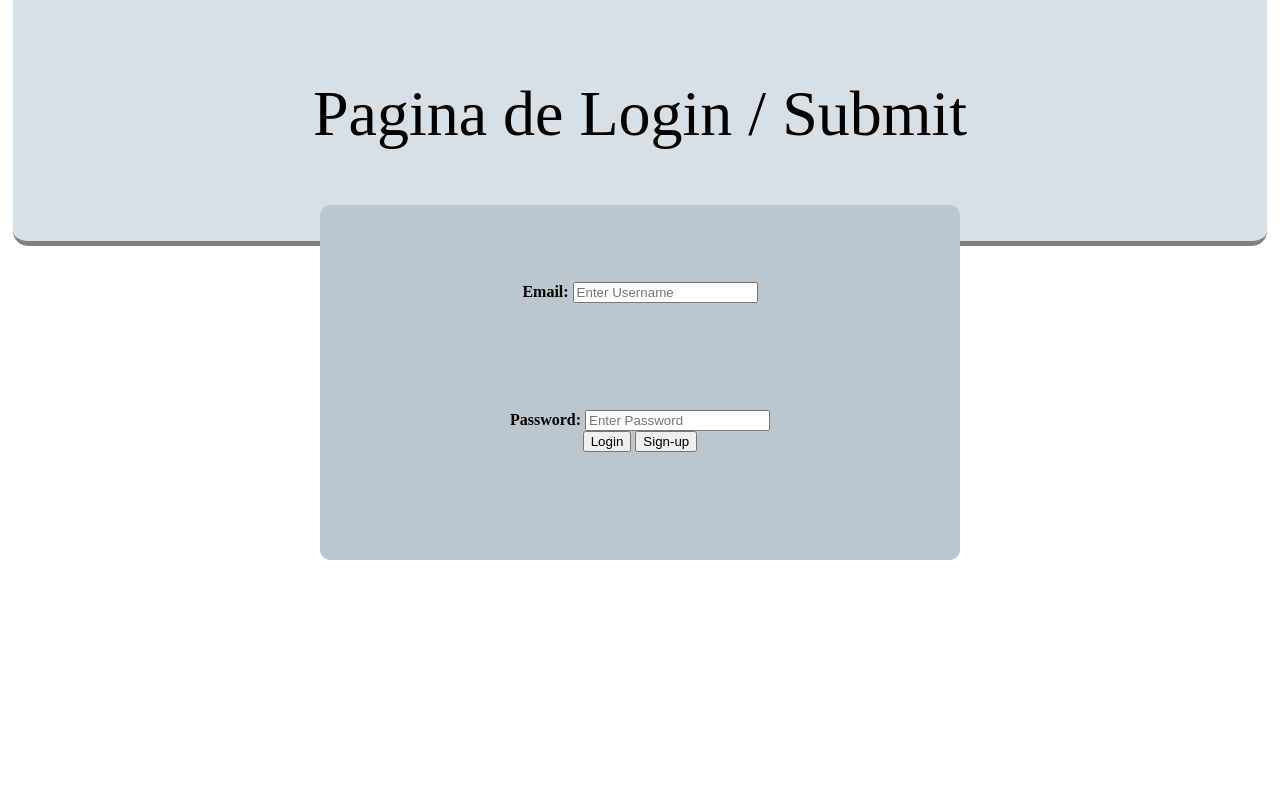
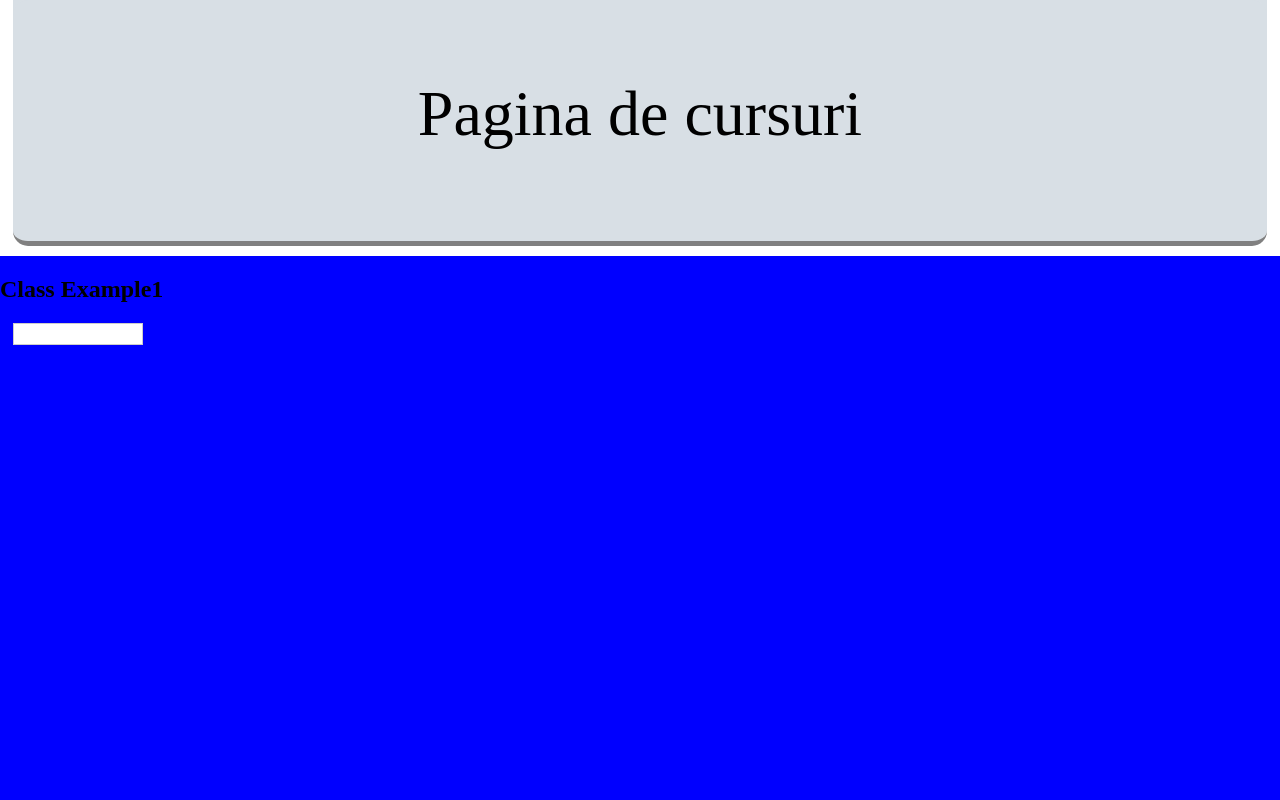
Before and after one commit to pavelstefan/ITFestFrontend, a plain HTML site: page index.html in a window 1280 px wide. Drawn offline with Linux system fonts and the light colour scheme.

Commit message:
Version v0.01c

```diff
--- a/index.html
+++ b/index.html
@@ -6,11 +6,15 @@
 
 <body>
 	<div class="header-container">
-		<div class="header">
+		<div id="LoginPage" class="header">
 			Pagina de Login / Submit
 		</div>
+		<div id="CoursesPage" class="header">
+			Pagina de cursuri
+		</div>
+
 		<div class="header-background">
-	</div>
+		</div>
 </div>
 
 <div class="body-container">
@@ -22,13 +26,13 @@
 
 		<div class="Email-container">
 		<label><b>Email:</b></label>
-		<input id="emailTextField" type="email" placeholder="Enter Username" name="uname" required>
+		<input id="loginEmailTextField" type="email" placeholder="Enter Username" name="uname" required>
 		</div>
 
 
 		<div class="psw-container">
 		<label><b>Password:</b></label>
-		<input id="passwordTextField" type="password" placeholder="Enter Password" name="psw" required>
+		<input id="loginPasswordTextField" type="password" placeholder="Enter Password" name="psw" required>
 		</div>
 
 		<button id="loginButton" class="Login" style="margin-bottom: 5%">Login</button>
@@ -42,24 +46,21 @@
 		<p id="errorMessage" class="errorMsg"><u>*Not the correct input</u></p>
 
 		<label><b>Name:</b></label>
-		<input id="emailTextField" type="email" placeholder="Enter Username" name="uname" required>
+		<input id="signupNameTextField" type="text" placeholder="Enter Username" name="uname" required>
 
 		<label><b>Email:</b></label>
-		<input id="emailTextField" type="email" placeholder="Enter Username" name="uname" required>
+		<input id="signupEmailTextField" type="email" placeholder="Enter Email" name="uname" required>
 
 		<label><b>Password:</b></label>
-		<input id="passwordTextField" type="password" placeholder="Enter Password" name="psw" required>
+		<input id="signupPasswordTextField" type="password" placeholder="Enter Password" name="psw" required>
 
 		<button id="signUpButton" class="Sign-up">Sign-up</button>
-	</div>
-
-	<div class="input-layer-login">
 	</div>
 
 	<div class="courses">
 
 		<div class="classI">
-			<h2>Class Example</h2>
+			<h2>Class Example1</h2>
 			<span class="classDetails-content"></span>
 		</div>
 
--- a/styling/hack-styling.css
+++ b/styling/hack-styling.css
@@ -97,7 +97,7 @@ input [type=text], input [type=password] {
 }
 
 #LoginForm {
-	display: block;
+	display: none;
 }
 
 #SubmitForm {
@@ -109,11 +109,26 @@ input [type=text], input [type=password] {
 	width: 100vw;
 	height: 50vw;
 	position: absolute;
+	top: 20vw;
 	background-color: blue;
-	display: none;
+	display: block;
 }
 
 .classDetails-content {
-	width: 80vw;
-	height: auto;
+	width: 10vw;
+	height: 20px;
+	position: absolute;
+	float: left;
+	margin-left: 1%;
+	margin-right: 1%;
+	background-color: white;
+	border: 1px solid #ccc;
 }
+
+#CoursesPage {
+	display: block;
+}
+
+#LoginPage {
+	display: none;
+}
```
